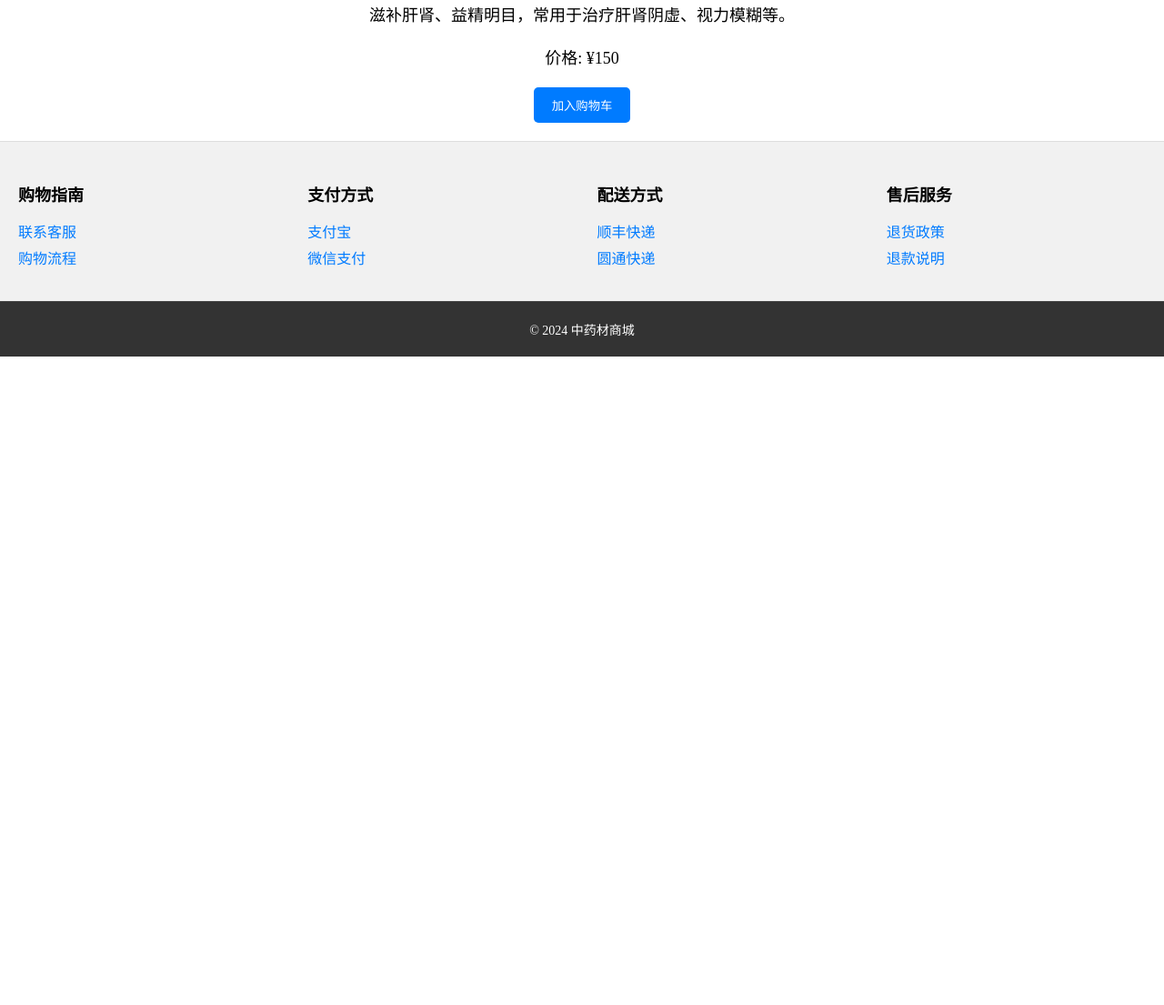
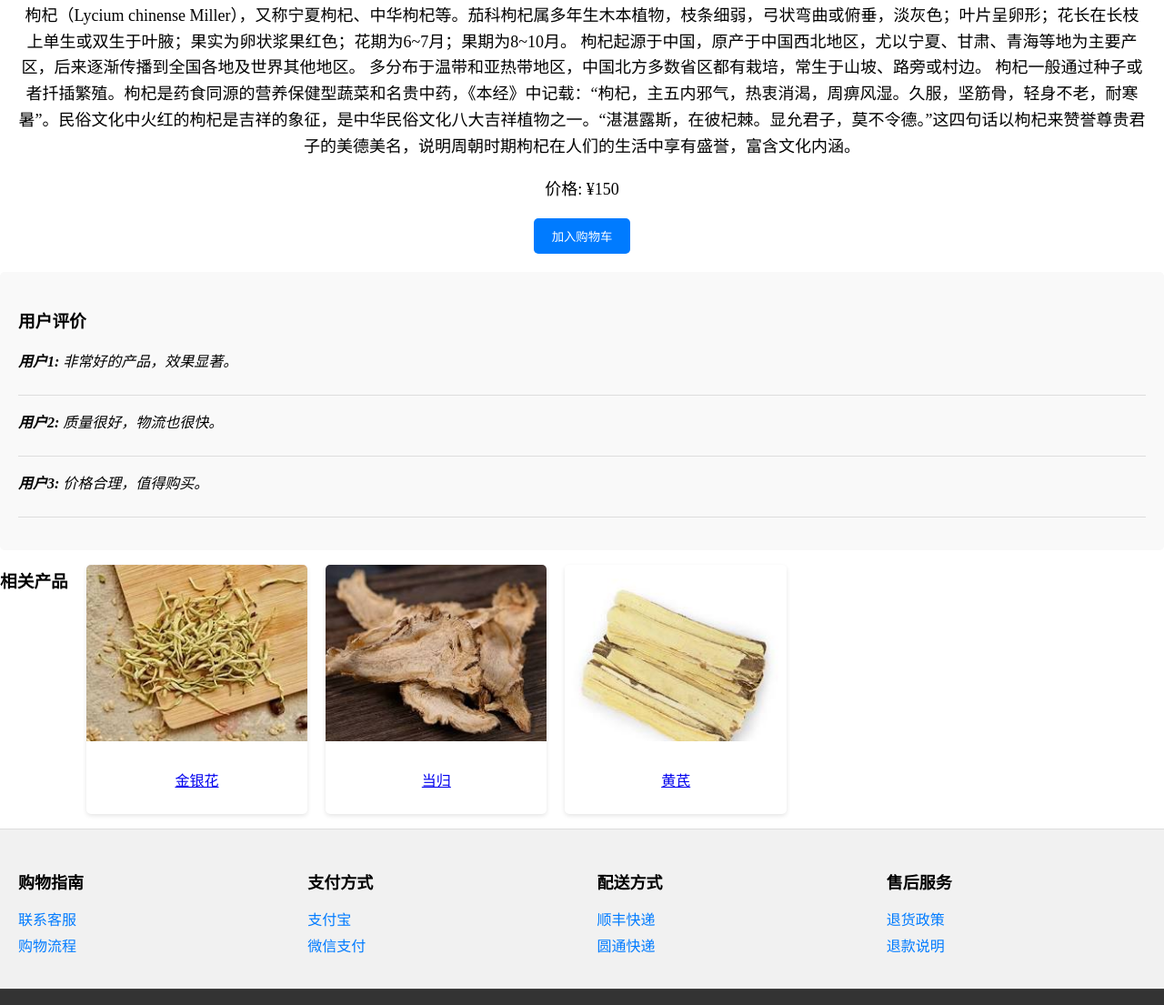
Before and after one commit to yzy1232/BSfinial, a plain HTML site: page content.html in a window 1280 px wide. Shown: the part 555-1660 px from the top of the page at 91% size. Before the commit the page ends 947 px from the top, so only its background shows below. Drawn offline with Linux system fonts and the light colour scheme; files whose address does not match are found by name.

Commit message:
完善内容页

```diff
--- a/content.html
+++ b/content.html
@@ -23,9 +23,49 @@
         <section id="product-detail">
             <h2>枸杞</h2>
             <img src="images/gouqi.jfif" alt="枸杞">
-            <p>滋补肝肾、益精明目，常用于治疗肝肾阴虚、视力模糊等。</p>
+            <p>枸杞（Lycium chinense Miller），又称宁夏枸杞、中华枸杞等。茄科枸杞属多年生木本植物，枝条细弱，弓状弯曲或俯垂，淡灰色；叶片呈卵形；花长在长枝上单生或双生于叶腋；果实为卵状浆果红色；花期为6~7月；果期为8~10月。
+                枸杞起源于中国，原产于中国西北地区，尤以宁夏、甘肃、青海等地为主要产区，后来逐渐传播到全国各地及世界其他地区。
+                多分布于温带和亚热带地区，中国北方多数省区都有栽培，常生于山坡、路旁或村边。
+                枸杞一般通过种子或者扦插繁殖。枸杞是药食同源的营养保健型蔬菜和名贵中药，《本经》中记载：“枸杞，主五内邪气，热衷消渴，周痹风湿。久服，坚筋骨，轻身不老，耐寒暑”。民俗文化中火红的枸杞是吉祥的象征，是中华民俗文化八大吉祥植物之一。“湛湛露斯，在彼杞棘。显允君子，莫不令德。”这四句话以枸杞来赞誉尊贵君子的美德美名，说明周朝时期枸杞在人们的生活中享有盛誉，富含文化内涵。</p>
             <p>价格: ¥150</p>
             <button class="add-to-cart" data-product-id="3">加入购物车</button>
+        </section>
+        <section id="product-reviews">
+            <h3>用户评价</h3>
+            <ul>
+            <li>
+                <p><strong>用户1:</strong> 非常好的产品，效果显著。</p>
+            </li>
+            <li>
+                <p><strong>用户2:</strong> 质量很好，物流也很快。</p>
+            </li>
+            <li>
+                <p><strong>用户3:</strong> 价格合理，值得购买。</p>
+            </li>
+            </ul>
+        </section>
+        <section id="related-products">
+            <h3>相关产品</h3>
+            <ul>
+            <li>
+                <a href="content.html">
+                <img src="images/jinyinhua.jfif" alt="金银花">
+                <p>金银花</p>
+                </a>
+            </li>
+            <li>
+                <a href="content.html">
+                <img src="images/danggui.jfif" alt="当归">
+                <p>当归</p>
+                </a>
+            </li>
+            <li>
+                <a href="content.html">
+                <img src="images/huangqi.jfif" alt="黄芪">
+                <p>黄芪</p>
+                </a>
+            </li>
+            </ul>
         </section>
     </main>
 
--- a/css/style.css
+++ b/css/style.css
@@ -467,3 +467,58 @@ footer #email {
     text-decoration: underline;
     color: #0056b3;
 }
+
+/* 用户评价样式 */
+#product-reviews {
+    background-color: #f9f9f9;
+    padding: 20px;
+    border-radius: 5px;
+}
+
+#product-reviews ul {
+    list-style-type: none;
+    padding: 0;
+}
+
+#product-reviews li {
+    margin-bottom: 15px;
+    padding-bottom: 10px;
+    border-bottom: 1px solid #ddd;
+}
+
+#product-reviews li p {
+    font-style: italic;
+}
+
+/* 相关产品样式 */
+#related-products {
+    display: flex;
+    gap: 20px;
+    flex-wrap: wrap;
+}
+
+#related-products ul {
+    display: flex;
+    gap: 20px;
+    flex-wrap: wrap;
+    list-style-type: none;
+    padding: 0;
+}
+
+#related-products li {
+    width: calc(33.333% - 20px);
+    box-shadow: 0 2px 5px rgba(0,0,0,0.1);
+    border-radius: 5px;
+    overflow: hidden;
+    text-align: center;
+}
+
+#related-products img {
+    width: 100%;
+    height: auto;
+}
+
+#related-products p {
+    padding: 10px 0;
+    background-color: #fff;
+}
```
Also changed, not shown: step.txt (deleted).
